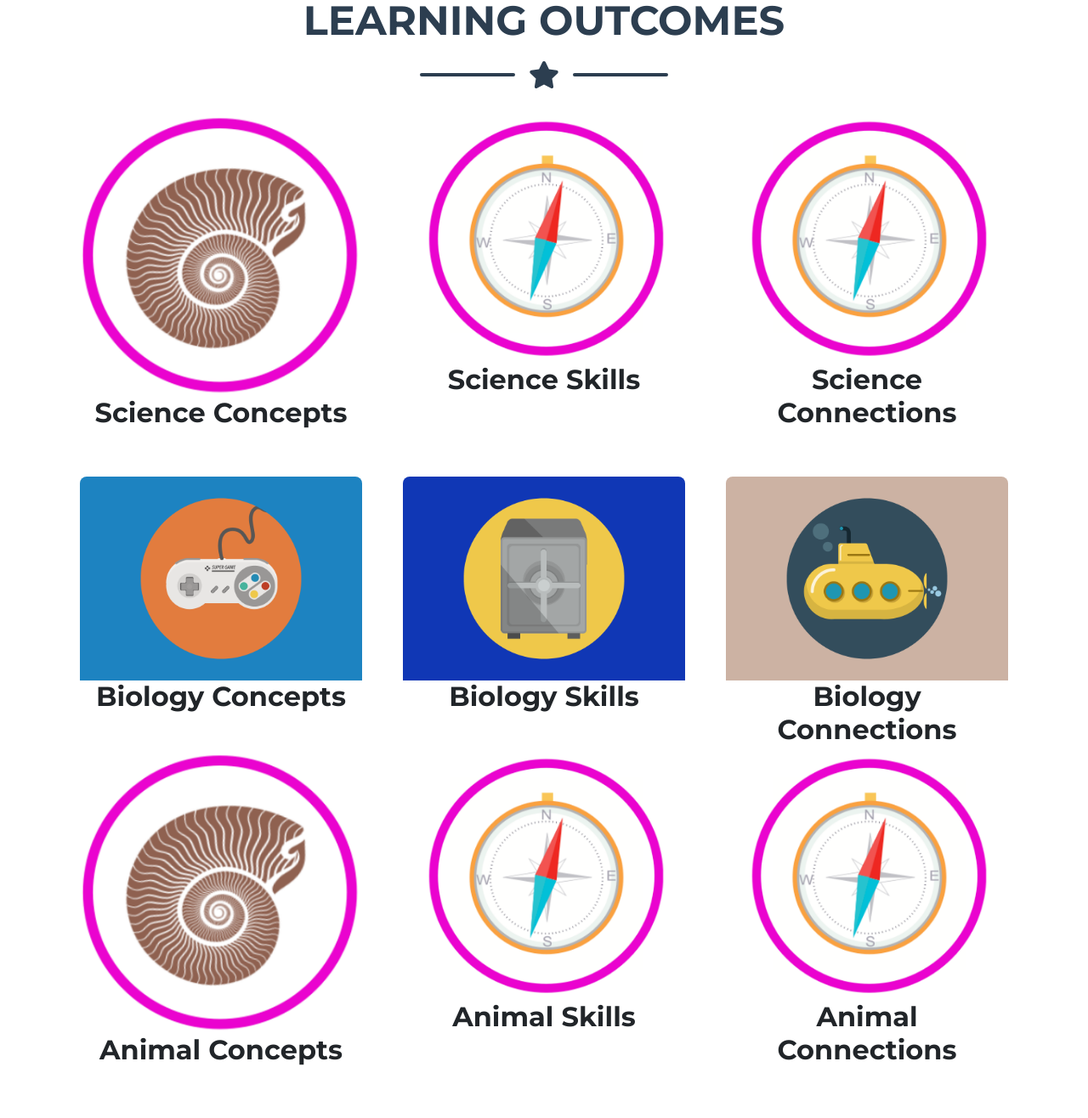
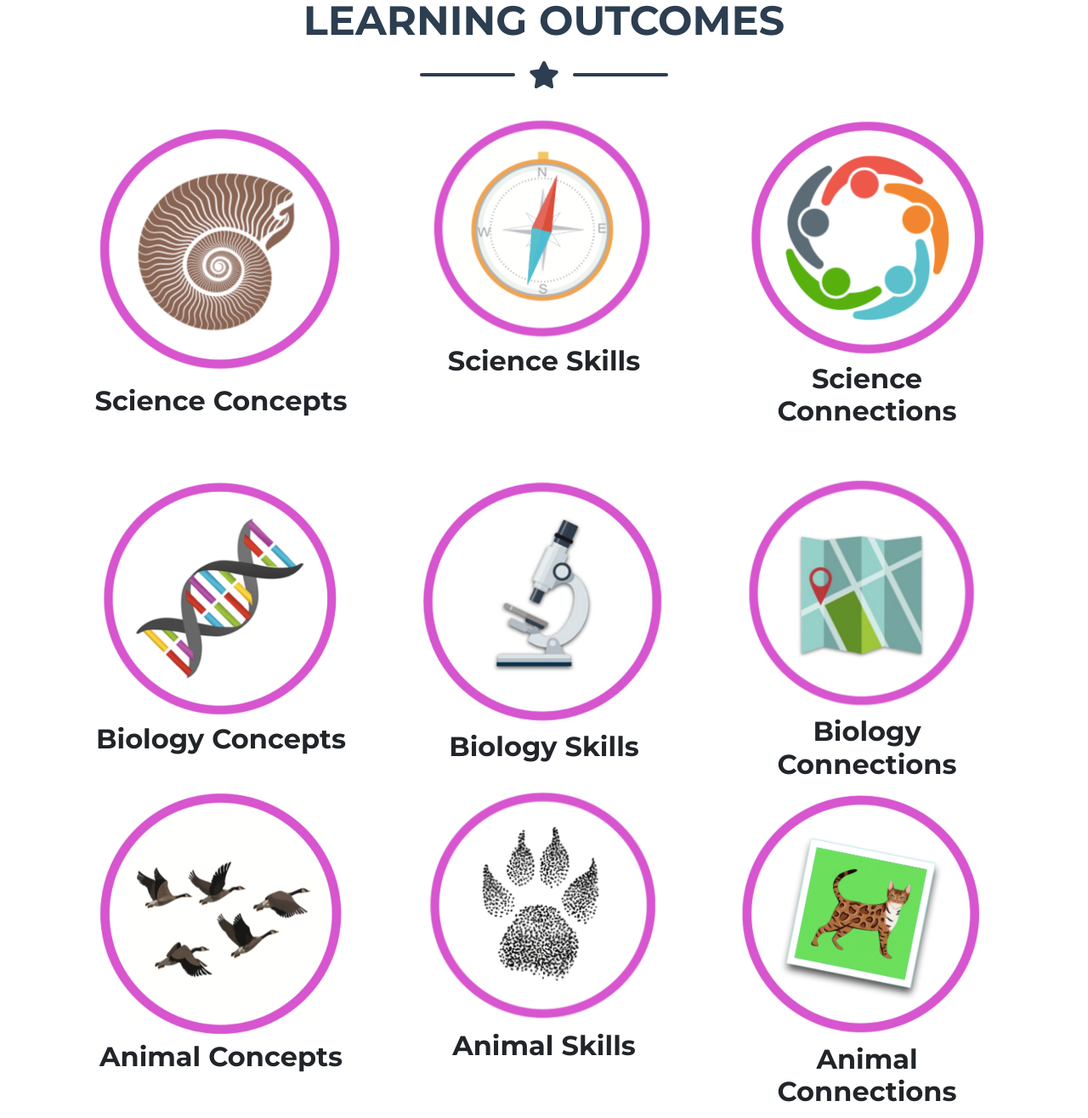
Before and after one commit to garciajess/garciajess.github.io, a plain HTML site: page index.html in a window 1280 px wide. Shown: the part 1000-2316 px from the top of the page at 85% size. Drawn offline with nearby package versions, Linux system fonts and the light colour scheme.

Commit message:
update learning outcomes images

```diff
--- a/index.html
+++ b/index.html
@@ -71,7 +71,7 @@
                             <div class="portfolio-item-caption d-flex align-items-center justify-content-center h-100 w-100">
                                 <div class="portfolio-item-caption-content text-center text-white"><i class="fas fa-plus fa-3x"></i></div>
                             </div>
-                            <img class="img-fluid" src="assets/img/bio-images/science-concepts.png" alt="" />
+                            <img class="img-fluid" src="assets/img/bio-images/scienceconcepts1.png" alt="" />
                             <h2 class="text-center">Science Concepts</h2>
                         </div>
                     </div>
@@ -81,7 +81,7 @@
                             <div class="portfolio-item-caption d-flex align-items-center justify-content-center h-100 w-100">
                                 <div class="portfolio-item-caption-content text-center text-white"><i class="fas fa-plus fa-3x"></i></div>
                             </div>
-                            <img class="img-fluid" src="assets/img/bio-images/science-skills.png" alt="" />
+                            <img class="img-fluid" src="assets/img/bio-images/scienceskills.png" alt="" />
                             <h2 class="text-center">Science Skills</h2>
                         </div>
                     </div>
@@ -91,7 +91,7 @@
                             <div class="portfolio-item-caption d-flex align-items-center justify-content-center h-100 w-100">
                                 <div class="portfolio-item-caption-content text-center text-white"><i class="fas fa-plus fa-3x"></i></div>
                             </div>
-                            <img class="img-fluid" src="assets/img/bio-images/science-skills.png" alt="" />
+                            <img class="img-fluid" src="assets/img/bio-images/scienceconnections.png" alt="" />
                             <h2 class="text-center">Science Connections</h2>
                         </div>
                     </div>
@@ -101,7 +101,7 @@
                             <div class="portfolio-item-caption d-flex align-items-center justify-content-center h-100 w-100">
                                 <div class="portfolio-item-caption-content text-center text-white"><i class="fas fa-plus fa-3x"></i></div>
                             </div>
-                            <img class="img-fluid" src="assets/img/portfolio/game.png" alt="" />
+                            <img class="img-fluid" src="assets/img/bio-images/biologyconcepts.png" alt="" />
                             <h2 class="text-center">Biology Concepts</h2>
                         </div>
                     </div>
@@ -111,7 +111,7 @@
                             <div class="portfolio-item-caption d-flex align-items-center justify-content-center h-100 w-100">
                                 <div class="portfolio-item-caption-content text-center text-white"><i class="fas fa-plus fa-3x"></i></div>
                             </div>
-                            <img class="img-fluid" src="assets/img/portfolio/safe.png" alt="" />
+                            <img class="img-fluid" src="assets/img/bio-images/biologyskills.png" alt="" />
                             <h2 class="text-center">Biology Skills</h2>
                         </div>
                     </div>
@@ -121,7 +121,7 @@
                             <div class="portfolio-item-caption d-flex align-items-center justify-content-center h-100 w-100">
                                 <div class="portfolio-item-caption-content text-center text-white"><i class="fas fa-plus fa-3x"></i></div>
                             </div>
-                            <img class="img-fluid" src="assets/img/portfolio/submarine.png" alt="" />
+                            <img class="img-fluid" src="assets/img/bio-images/biologyconnections.png" alt="" />
                             <h2 class="text-center">Biology Connections</h2>
                         </div>
                     </div>
@@ -133,7 +133,7 @@
                             <div class="portfolio-item-caption d-flex align-items-center justify-content-center h-100 w-100">
                                 <div class="portfolio-item-caption-content text-center text-white"><i class="fas fa-plus fa-3x"></i></div>
                             </div>
-                            <img class="img-fluid" src="assets/img/bio-images/science-concepts.png" alt="" />
+                            <img class="img-fluid" src="assets/img/bio-images/animalconcepts.png" alt="" />
                             <h2 class="text-center">Animal Concepts</h2>
                         </div>
                     </div>
@@ -143,7 +143,7 @@
                             <div class="portfolio-item-caption d-flex align-items-center justify-content-center h-100 w-100">
                                 <div class="portfolio-item-caption-content text-center text-white"><i class="fas fa-plus fa-3x"></i></div>
                             </div>
-                            <img class="img-fluid" src="assets/img/bio-images/science-skills.png" alt="" />
+                            <img class="img-fluid" src="assets/img/bio-images/animalskills.png" alt="" />
                             <h2 class="text-center">Animal Skills</h2>
                         </div>
                     </div>
@@ -153,7 +153,7 @@
                             <div class="portfolio-item-caption d-flex align-items-center justify-content-center h-100 w-100">
                                 <div class="portfolio-item-caption-content text-center text-white"><i class="fas fa-plus fa-3x"></i></div>
                             </div>
-                            <img class="img-fluid" src="assets/img/bio-images/science-skills.png" alt="" />
+                            <img class="img-fluid" src="assets/img/bio-images/animalconnections.png" alt="" />
                             <h2 class="text-center">Animal Connections</h2>
                         </div>
                     </div>
```
Also changed, not shown: assets/img/bio-images/animalconcepts.png (added), assets/img/bio-images/animalconnections.png (added), assets/img/bio-images/animalskills.png (added), assets/img/bio-images/biologyconcepts.png (added), assets/img/bio-images/biologyconnections.png (added), assets/img/bio-images/biologyskills.png (added), assets/img/bio-images/scienceconcepts.png (added), assets/img/bio-images/scienceconcepts1.png (added), assets/img/bio-images/scienceconnections.png (added), assets/img/bio-images/scienceskills.png (added).
